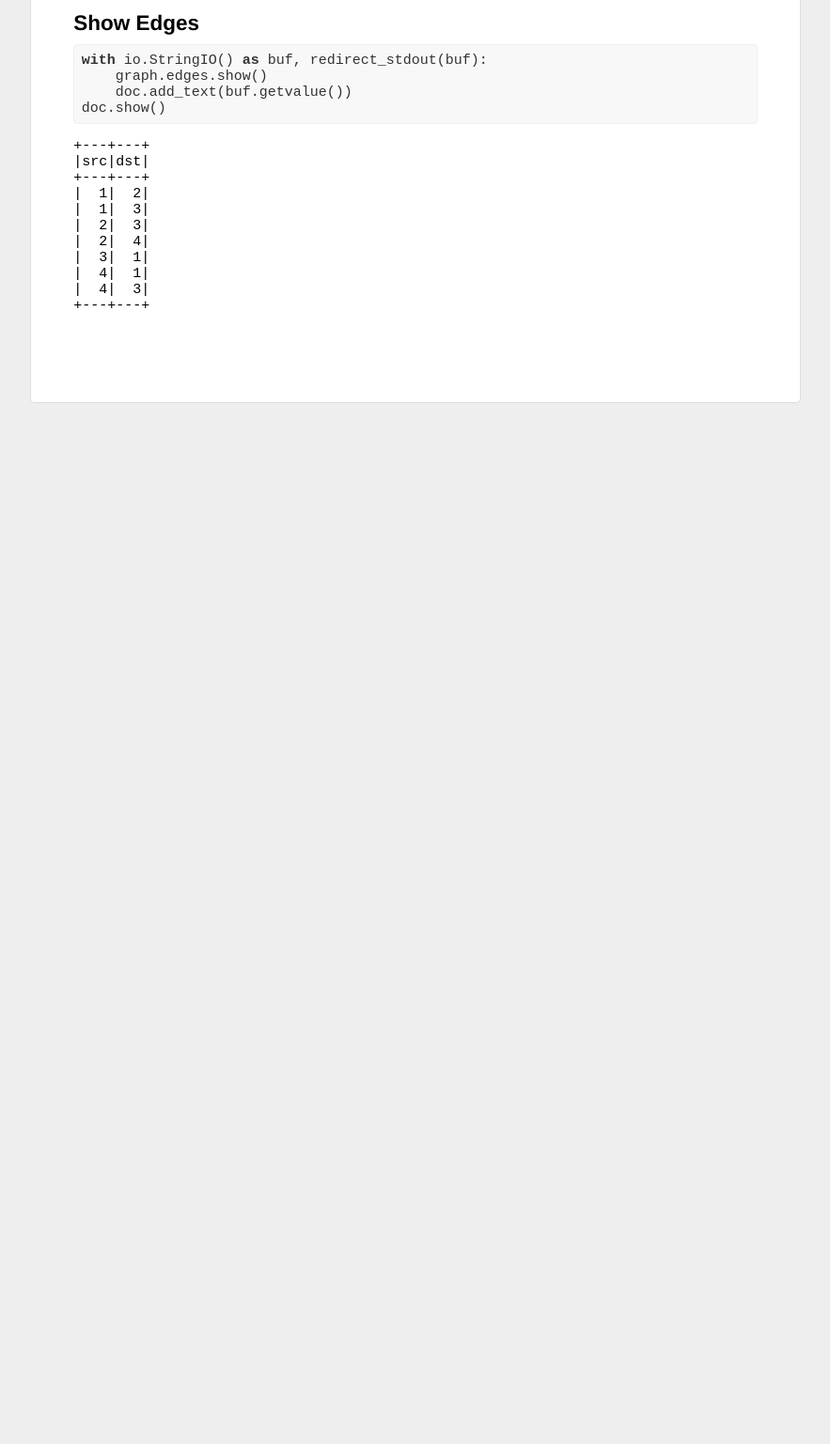
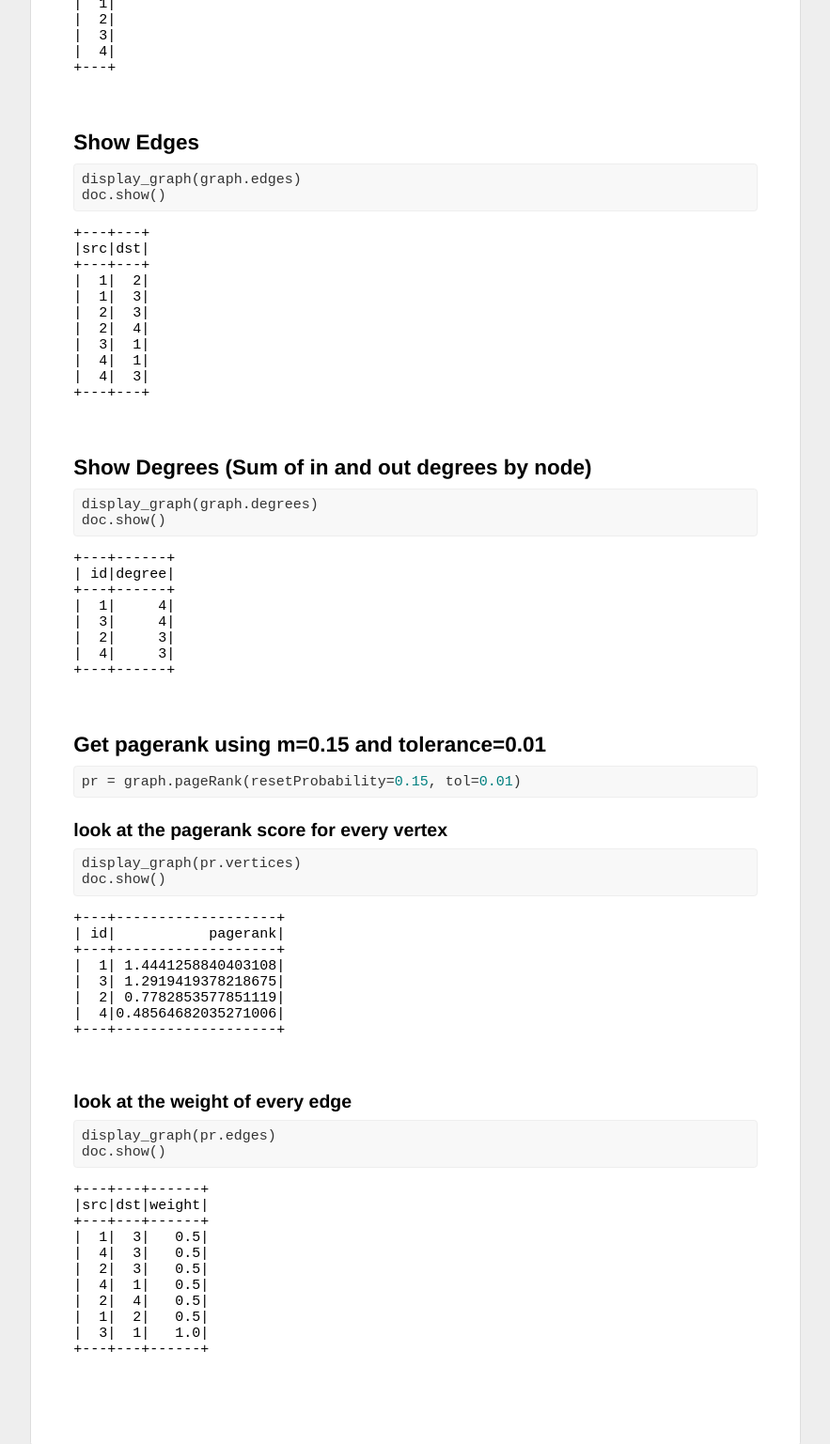
Before and after one commit to zexi26/drexel-CS660, a plain HTML site: page Lab5/handout/index.html in a window 1280 px wide. Shown: the part 1207-2744 px from the top of the page at 94% size, without its empty margins (198-1081 px from the left). Before the commit the page ends 1666 px from the top, so only its background shows below. Drawn offline with nearby package versions, Linux system fonts and the light colour scheme; some packages are replaced by stand-ins of ours.

Commit message:
Added pagerank; Refactored to remove some code duplication

```diff
--- a/Lab5/handout/index.html
+++ b/Lab5/handout/index.html
@@ -32,6 +32,12 @@ from graphframes import GraphFrame
 from pyspark.shell import sqlContext
 
 doc = handout.Handout("handout")</code></pre>
+<div class="markdown"> ## Helper functions </div>
+<pre><code class="python">def display_graph(item):
+    # Redirects Standard Out to the document
+    with io.StringIO() as buf, redirect_stdout(buf):
+        item.show()
+        doc.add_text(buf.getvalue())</code></pre>
 <div class="markdown"> ## Create some edges and vertices </div>
 <pre><code class="python">vertices = sqlContext.createDataFrame([
     (1,),
@@ -52,9 +58,7 @@ edges = sqlContext.createDataFrame([
 
 graph = GraphFrame(vertices, edges)</code></pre>
 <div class="markdown"> ## Show Vertices </div>
-<pre><code class="python">with io.StringIO() as buf, redirect_stdout(buf):
-    graph.vertices.show()
-    doc.add_text(buf.getvalue())
+<pre><code class="python">display_graph(graph.vertices)
 doc.show()</code></pre>
 <pre class="message">+---+
 | id|
@@ -68,9 +72,7 @@ doc.show()</code></pre>
 
 </pre>
 <div class="markdown"> ## Show Edges </div>
-<pre><code class="python">with io.StringIO() as buf, redirect_stdout(buf):
-    graph.edges.show()
-    doc.add_text(buf.getvalue())
+<pre><code class="python">display_graph(graph.edges)
 doc.show()</code></pre>
 <pre class="message">+---+---+
 |src|dst|
@@ -86,6 +88,53 @@ doc.show()</code></pre>
 
 
 </pre>
+<div class="markdown"> ## Show Degrees (Sum of in and out degrees by node) </div>
+<pre><code class="python">display_graph(graph.degrees)
+doc.show()</code></pre>
+<pre class="message">+---+------+
+| id|degree|
++---+------+
+|  1|     4|
+|  3|     4|
+|  2|     3|
+|  4|     3|
++---+------+
+
+
+</pre>
+<div class="markdown"> ## Get pagerank using m=0.15 and tolerance=0.01 </div>
+<pre><code class="python">pr = graph.pageRank(resetProbability=0.15, tol=0.01)</code></pre>
+<div class="markdown"> ### look at the pagerank score for every vertex </div>
+<pre><code class="python">display_graph(pr.vertices)
+doc.show()</code></pre>
+<pre class="message">+---+-------------------+
+| id|           pagerank|
++---+-------------------+
+|  1| 1.4441258840403108|
+|  3| 1.2919419378218675|
+|  2| 0.7782853577851119|
+|  4|0.48564682035271006|
++---+-------------------+
+
+
+</pre>
+<div class="markdown"> ### look at the weight of every edge </div>
+<pre><code class="python">display_graph(pr.edges)
+doc.show()</code></pre>
+<pre class="message">+---+---+------+
+|src|dst|weight|
++---+---+------+
+|  1|  3|   0.5|
+|  4|  3|   0.5|
+|  2|  3|   0.5|
+|  4|  1|   0.5|
+|  2|  4|   0.5|
+|  1|  2|   0.5|
+|  3|  1|   1.0|
++---+---+------+
+
+
+</pre>
 </article>
 </body>
 </html>
```
Also changed, not shown: 1 other file.
